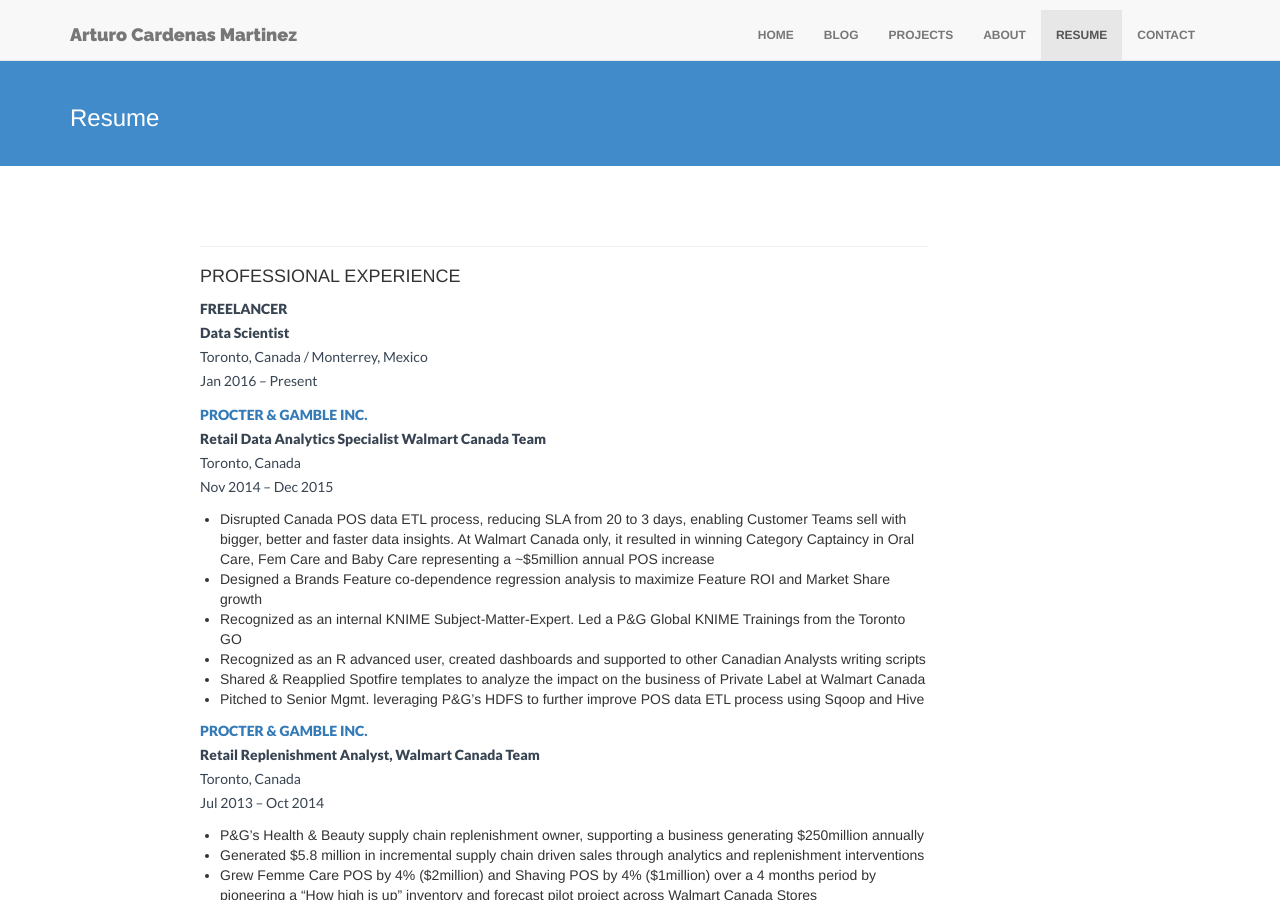
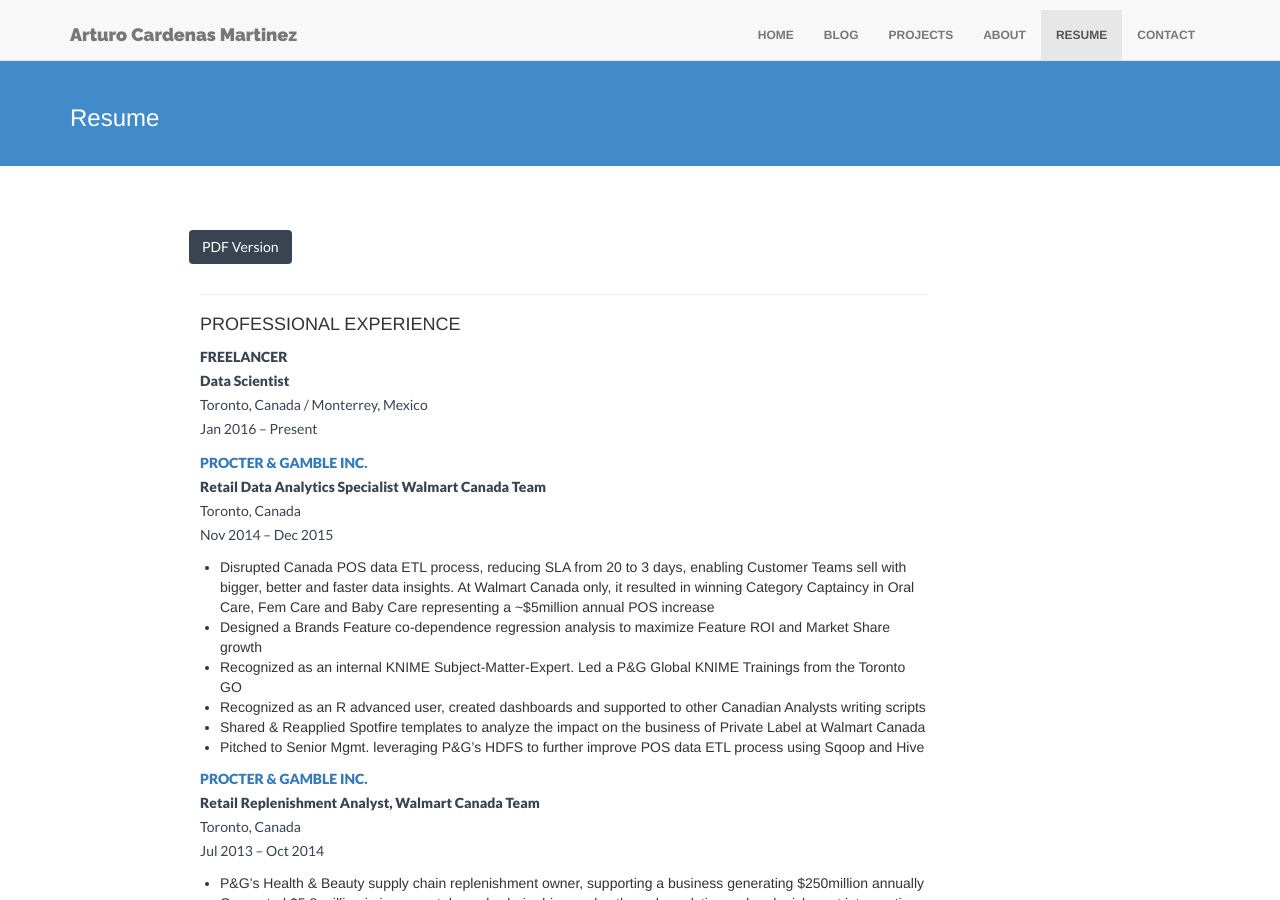
Before and after one commit to arturocm/arturocm.github.io, a Jekyll site: the page built from resume.html, in a window 1280 px wide and 900 px high. Built offline with Jekyll 4.4.1, drawn with Linux system fonts in a browser that asks for light colours; nearby versions of some CDN libraries; library files that are not in the unit come from our copies.

Commit message:
resume updated

```diff
--- a/resume.html
+++ b/resume.html
@@ -66,6 +66,7 @@ img {
 </style>
 <div class="container-fluid main-container">
 
+<p><a href="{{ "/Arturo Cardenas Resume.pdf" | prepend: site.baseurl }}" class="btn btn-theme">PDF Version</a></p>
 
 
 <div class="col-lg-10">
```
Also changed, not shown: 1 other file.
